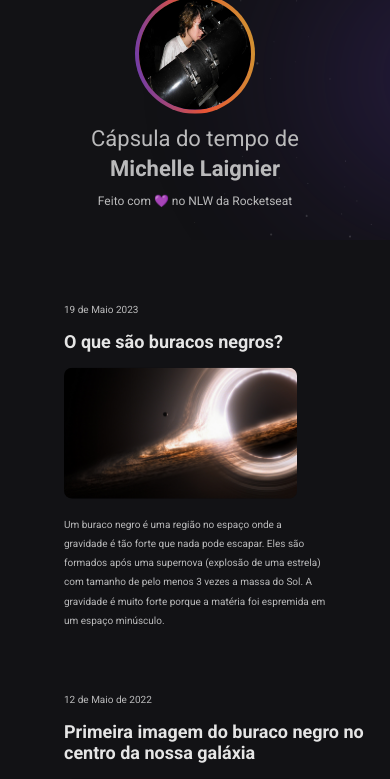
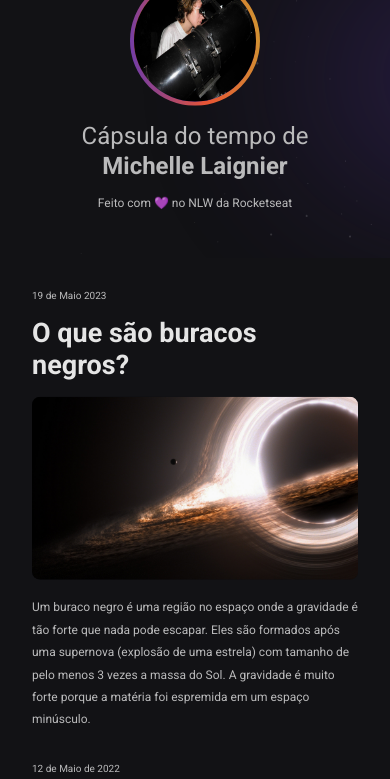
Before and after one commit to Michelle-Laignier/Capsula-do-tempo, a plain HTML site: page index.html in a window 390 px wide. Shown: the part 133-912 px from the top of the page. Drawn offline with Linux system fonts and the light colour scheme.

Commit message:
fix responsividade 2

```diff
--- a/css/medias.css
+++ b/css/medias.css
@@ -11,17 +11,17 @@
   .profile {
     animation: none;
     border-right: none;
-    gap: 10px;
-    padding-bottom: 2rem;
+    gap: 15px;
+    padding: 3rem 0;
   }
 
-  .profile img {
-    height: 120px;
-    width: 120px;
+  .profile-img {
+    height: 130px;
+    width: 130px;
   }
 
   .profile-nome {
-    font-size: 22px;
+    font-size: 24px;
     line-height: 30px;
   }
 
@@ -34,7 +34,7 @@
   }
 
   .container {
-    margin-right: 1rem;
+    margin: 2rem;
   }
 
   .container small {
@@ -42,18 +42,17 @@
   }
 
   .container a {
-    font-size: 12px;
+    font-size: 18px;
   }
 
   .container img {
     height: auto;
-    width: 75%;
+    width: 100%;
   }
 
   .container p {
-    font-size: 10px;
-    line-height: 1.2rem;
-    padding-right: 3rem;
+    font-size: 12px;
+    line-height: 1.4rem;
   }
 
   @keyframes medias {
```
